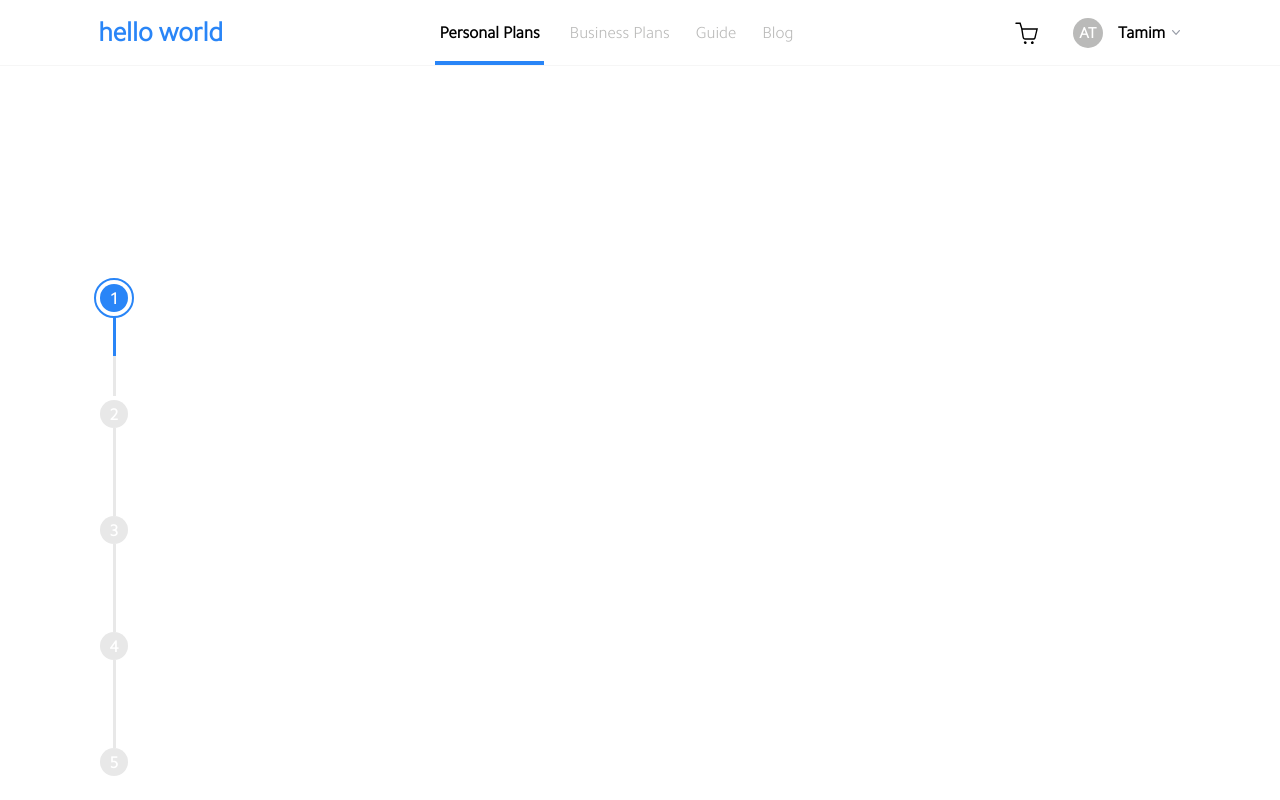
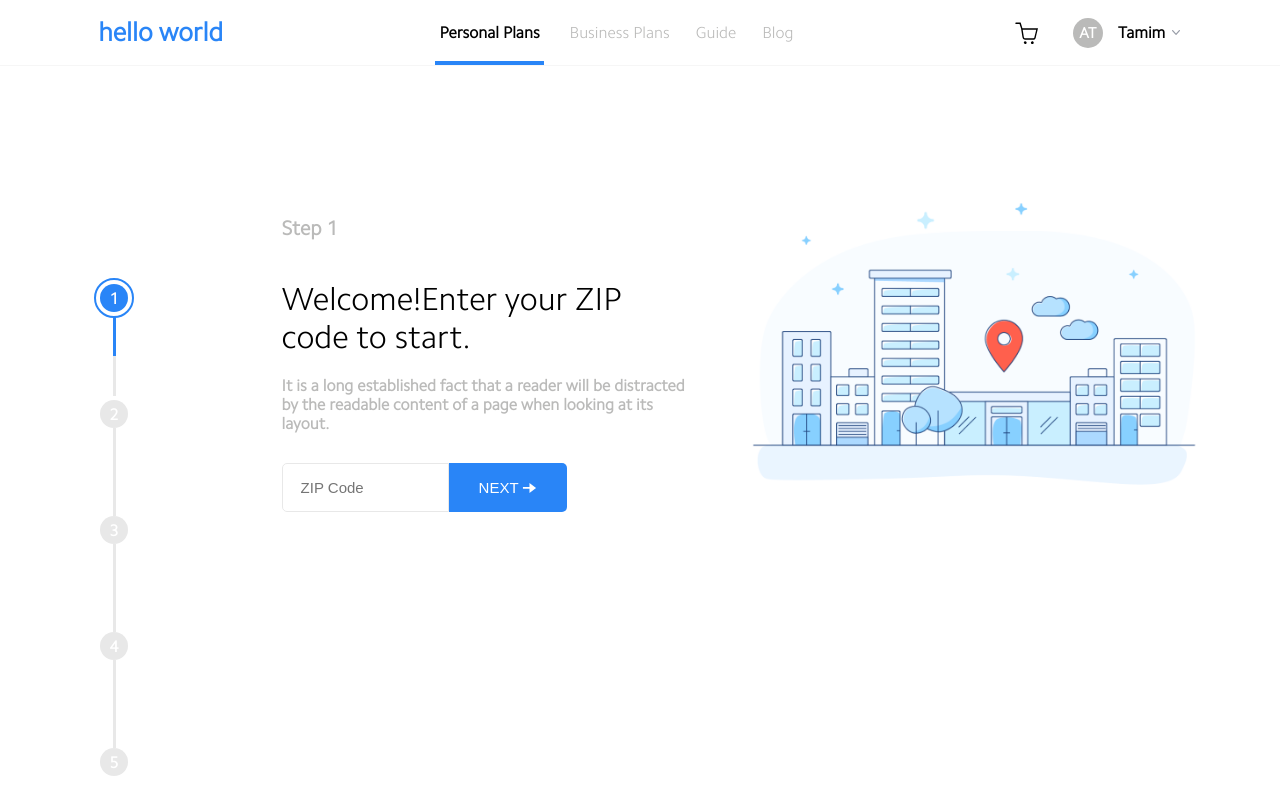
Before and after one commit to ATG-Tamim/vue-wizard, a Vue app: page / in a window 1280 px wide. Built offline with nearby package versions, Linux system fonts and the light colour scheme.

Commit message:
Add step one

```diff
--- a/src/App.vue
+++ b/src/App.vue
@@ -1,22 +1,24 @@
 <template>
   <headerSection/>
   <progressBar/>
+  <div class="white-space"></div>
+  <step-one/>
 </template>
 
 <script>
 import HeaderSection from './components/Header'
-import progressBar from './components/ProgressBar'
+import ProgressBar from './components/ProgressBar'
+import StepOne from './views/StepOne'
 
 export default {
   components: {
     HeaderSection,
-    progressBar
+    ProgressBar,
+    StepOne
   },
 
-  data() {
+  data(){
     return {
-      variable: '38',
-      fillActive: '',
     }
   },
 
--- a/src/assets/style/style.scss
+++ b/src/assets/style/style.scss
@@ -216,4 +216,117 @@ body {
       }
     }
   }
+
+  .steps-text {
+    font-size: 20px;
+    font-weight: 700;
+    color: $textSecondaryDark;
+    margin-bottom: 40px;
+  }
+
+  .title {
+    margin-bottom: 20px;
+    font-weight: 400;
+  }
+
+  .steps-para {
+    font-size: 16px;
+    margin-bottom: 30px;
+    font-weight: 700;
+    color: $textSecondaryDark;
+  }
+
+  .steps {
+    display: flex;
+    width: 80%;
+    float: right;
+    justify-content: space-around;
+
+    .formSection {
+      width: 40%;
+      display: flex;
+      flex-direction: column;
+
+      .input-form {
+        display: flex;
+        flex-direction: row;
+        width: 90%;
+        overflow: hidden;
+      }
+    }
+
+    .step3 {
+      width: 60%;
+
+      p {
+        padding-right: 150px;
+      }
+
+      .input-form {
+        align-items: center;
+        width: 48%;
+        justify-content: space-between;
+      }
+
+      label {
+        font-weight: 700;
+        font-size: 18px;
+      }
+
+      input[type="text"] {
+        width: 25%;
+        padding: 10px 0 10px 10px ;
+      }
+    }
+
+    .step4 {
+      width: 43%;
+    }
+
+    .step5 {
+      .input-form {
+        width: 90%;
+        justify-content: space-between;
+      }
+    }
+
+    .illustration-one {
+      width: 50%;
+      margin: -50px 0 0 0;
+
+      img {
+        width: 464px;
+      }
+    }
+
+    .illustration2 {
+      width: 50%;
+      margin: -50px 0 0 0;
+
+      img {
+        width: 430px;
+        margin-top: -25px;
+      }
+    }
+
+    .illustration3 {
+      width: 40%;
+      margin: -50px 0 0 -20px;
+
+      img {
+        width: 320px;
+        margin-top: 10px;
+      }
+    }
+
+    .illustration4 {
+      width: 40%;
+      margin: -100px 0 0 -20px;
+
+      img {
+        width: 370px;
+        margin-top: 10px;
+      }
+    }
+  }
 }
--- /dev/null
+++ b/src/views/StepOne.vue
@@ -0,0 +1,41 @@
+<template>
+  <div class="steps">
+    <div class="formSection">
+      <h2 class="steps-text">Step 1</h2>
+      <h1 class="title">Welcome!Enter your ZIP code to start.</h1>
+      <p
+        class="steps-para"
+      >It is a long established fact that a reader will be distracted by the readable content of a page when looking at its layout.</p>
+      <div class="input-form">
+        <input type="text" placeholder="ZIP code" @click="transition" v-model="inputVal" />
+        <button type="submit" @click="addNum" :style="`width:${width}%`">
+          Next
+          <span>
+            <img src="./../assets/font-icons/arrow-left.svg" alt />
+          </span>
+        </button>
+      </div>
+    </div>
+    <div class="illustration-one">
+      <img src="./../assets/images/step1Illustration.png" alt />
+    </div>
+  </div>
+</template>
+
+<script>
+import { watch } from "vue";
+export default {
+  data() {
+    return {};
+  },
+
+  methods: {
+    addNum() {
+      this.$emit("addNum");
+    },
+  },
+};
+</script>
+
+<style>
+</style>
```
